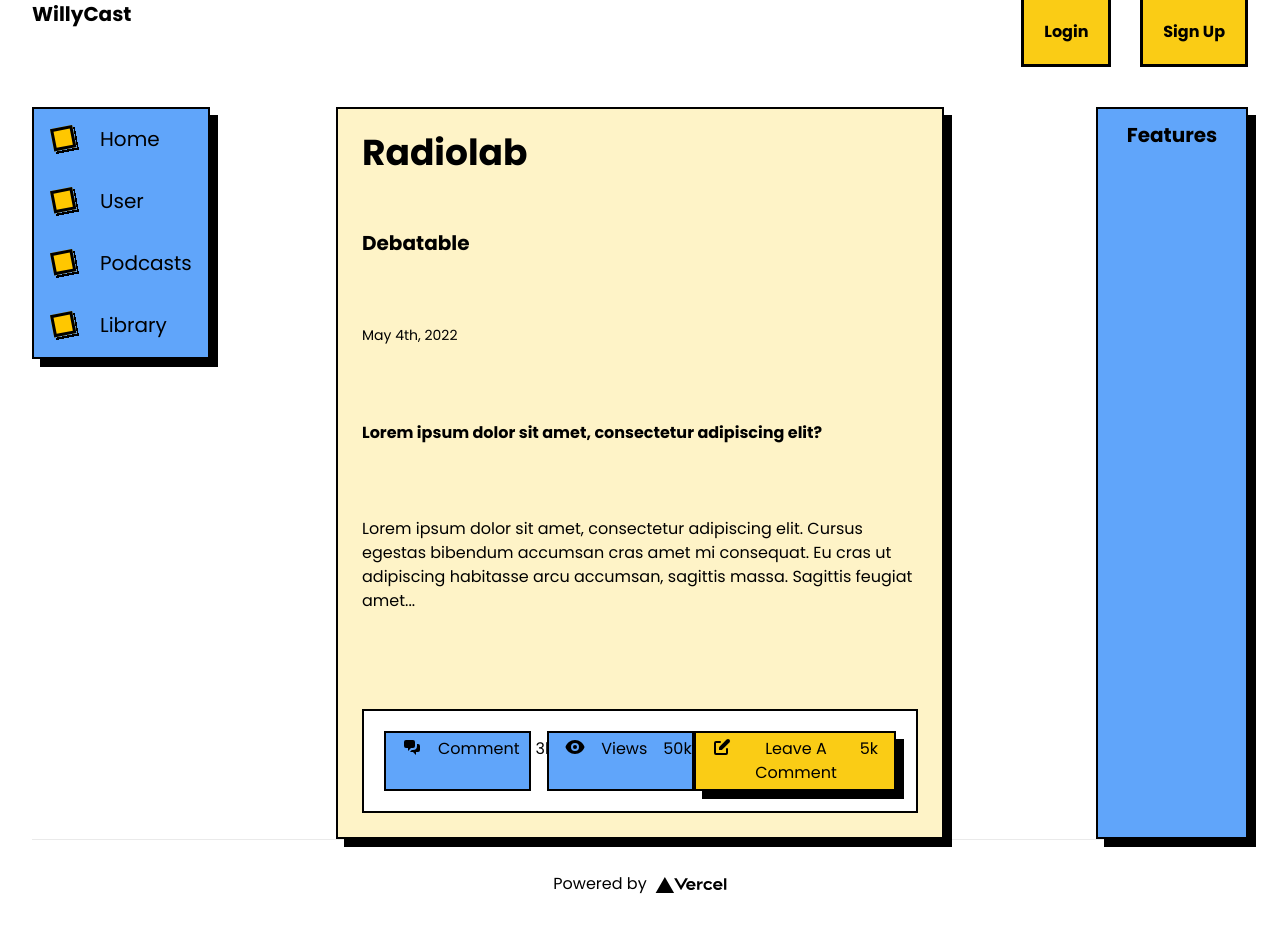
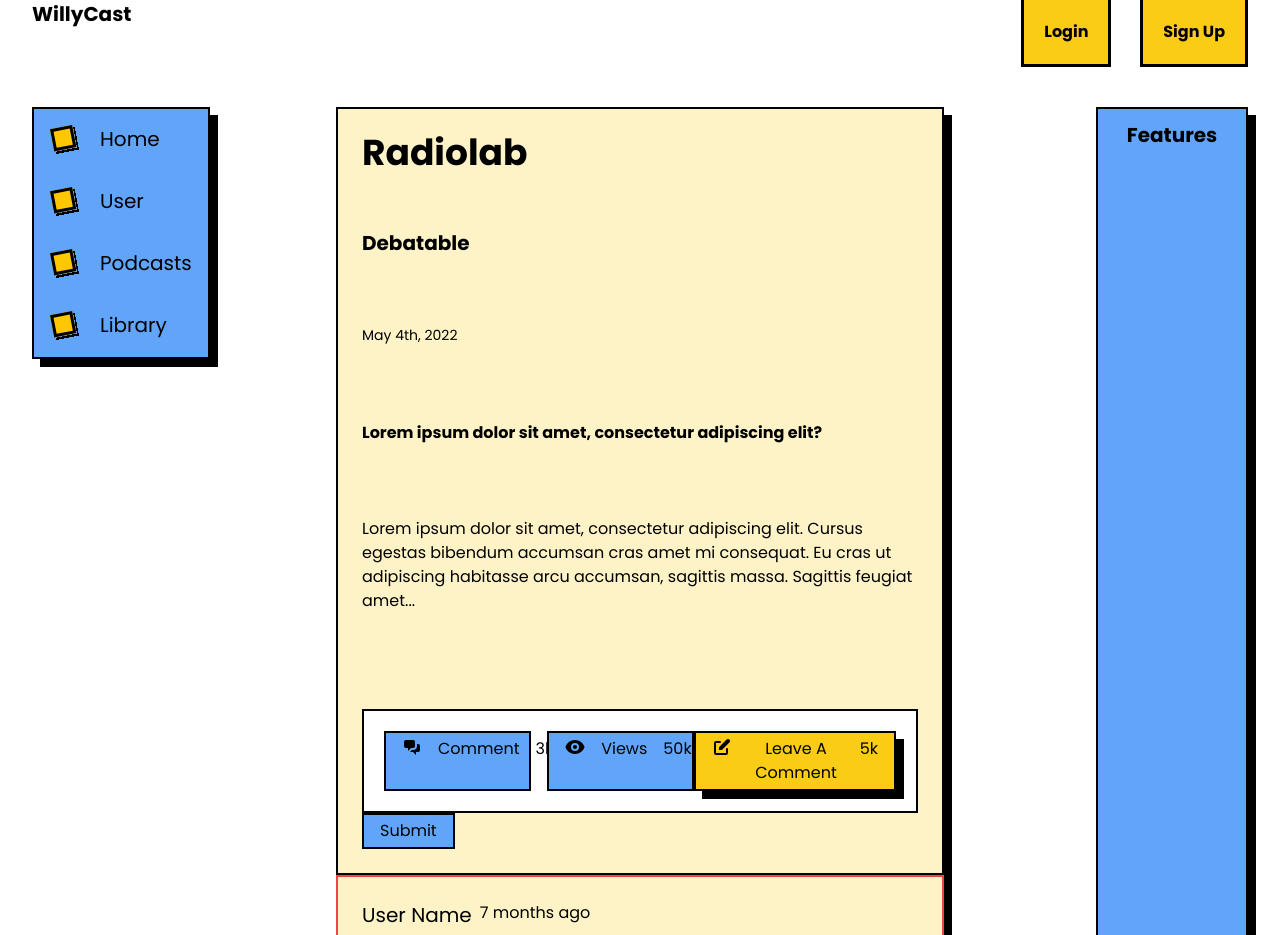
Before and after one commit to gccornejo441/WillyCast, a Next.js app: page / in a window 1280 px wide. Shown: the top 935 px of the page. Built offline with nearby package versions, Linux system fonts and the light colour scheme.

Commit message:
layout comment comp

```diff
--- a/components/CommentBox/Comment.tsx
+++ b/components/CommentBox/Comment.tsx
@@ -1,13 +1,23 @@
 import * as React from 'react';
 import { ChatAlt2Icon, EyeIcon, PencilAltIcon } from '@heroicons/react/solid'
 
-const CommentBox = () => {
+const CommentInput = () => {
+    const [comment, setComment] = React.useState("");
+    const handleChange = (e: React.ChangeEvent<HTMLInputElement>) => {
+        setComment(e.target.value);
+    }
     return (
         <>
         <div className="border-black border-2">
                 <div className="mb-6">
                     <label htmlFor="default-input" className="block mb-2 text-sm font-medium text-gray-900 dark:text-gray-300"></label>
-                    <input type="text" id="default-input" className="bg-gray-50 border border-gray-300 text-gray-900 text-sm rounded-lg focus:ring-blue-500 focus:border-blue-500 block w-full p-2.5 dark:border-gray-600 dark:placeholder-gray-400 dark:text-white dark:focus:ring-blue-500 dark:focus:border-blue-500"/>
+                    <input
+                    value={comment}
+                    name="comment"
+                    type="text"
+                    id="comment-input"
+                    onChange={handleChange}
+                    className="bg-gray-50 border border-gray-300 text-gray-900 text-sm rounded-lg focus:ring-blue-500 focus:border-blue-500 block w-full p-2.5  dark:focus:ring-blue-500 dark:focus:border-blue-500"/>
                 </div>
         </div>
         </>
@@ -15,11 +25,10 @@
 }
 
 export const Comment = () => {
-    const [comment, setComment] = React.useState(false);
+    const [commentBox, setCommentBox] = React.useState(false);
 
-    const handleChange = (event: React.MouseEventHandler<HTMLButtonElement>) => {
-
-        alert("YOU CLICKED??")
+    const handleClick = (event: React.MouseEvent<HTMLElement>) => {
+        setCommentBox(true);
     }
     return (
         <div className="bg-amber-100 comment-box">
@@ -51,7 +60,7 @@
                     </div>
                     <div>
                         <button
-                            onClick={handleChange}
+                            onClick={handleClick}
                             className="border-2 border-black flex justify-evenly bg-yellow-400 shadow-black comment-box"
                         >
                             <div className="pl-4 py-1"><PencilAltIcon className="h-5 w-5" /></div>
@@ -60,11 +69,36 @@
                         </button>
                     </div>
                 </div>
-                {comment ? (
-                    <><CommentBox /></>
+                {commentBox ? (
+                    <>
+                        <CommentInput />
+                    </>
                 ) : (<>
+                </>)}
 
-                </>)}
+                <button
+                className="border-2 border-black flex justify-evenly bg-blue-400 shadow-black"
+                        >
+                <div className="px-4 py-1">Submit</div>
+            </button>
+            </div>
+
+            <div className="p-6 border-2 border-red-500">
+                <div>
+                    <div id="header-author" className="flex ">
+                        <h3 className="style-scope ytd-comment-renderer">
+                            <a id="author-text" className="mr-2 mb-1 block overflow-hidden text-ellipsis whitespace-nowrap text-xl font-medium leading-7" href="/channel/UCtsfPwxBSpRTgbptxDygAtw">
+                                <span className=" style-scope ytd-comment-renderer">
+                                    User Name
+                                </span>
+                            </a>
+                        </h3>
+                            <a className="yt-simple-endpoint style-scope yt-formatted-string" href="/watch?v=QkjIP0fQOL4&amp;lc=Ugz4AQbNKbwQVOg6LgF4AaABAg" dir="auto">7 months ago</a>
+                    </div>
+
+                </div>
+                <div>Lorem ipsum dolor sit amet consectetur adipisicing elit. Consequatur at, distinctio beatae eum amet adipisci provident illo a, nobis, porro illum possimus recusandae perspiciatis placeat sed officiis ex omnis facilis.</div>
+
             </div>
         </div>
     );
```
